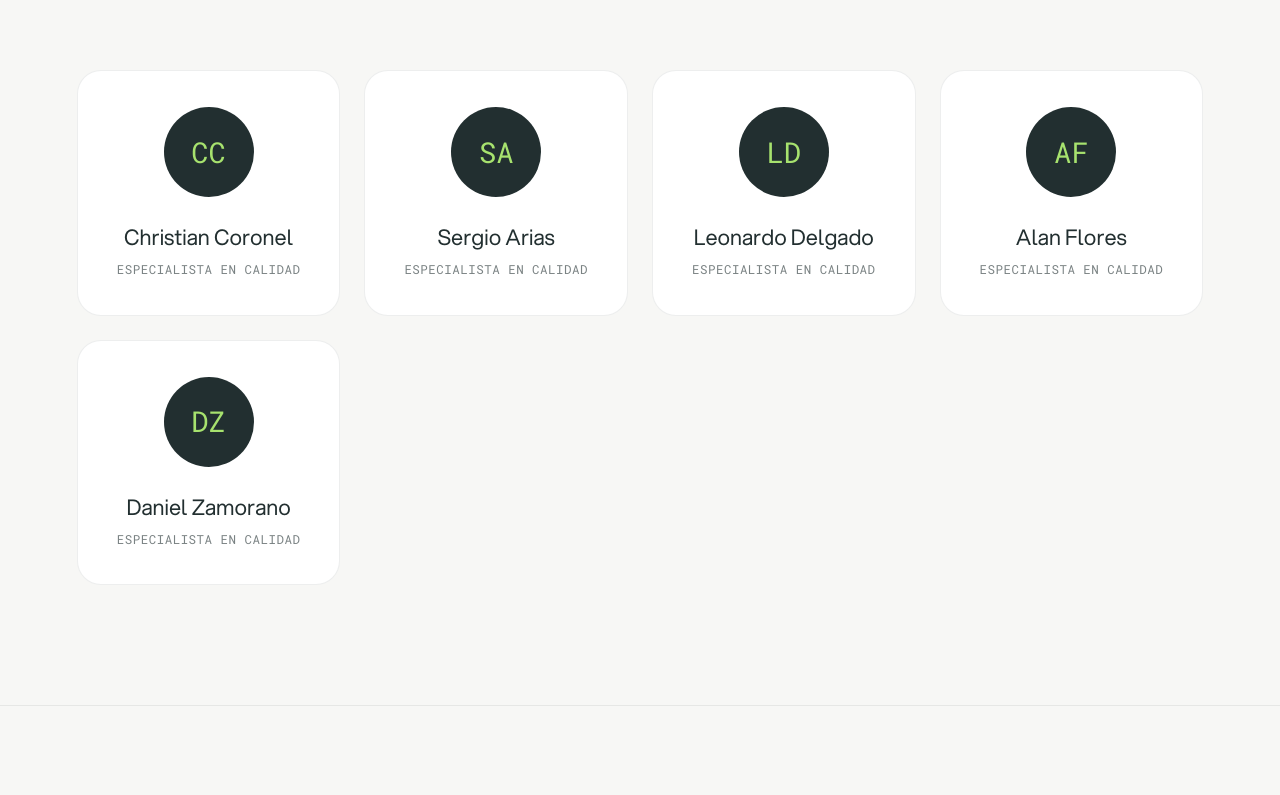
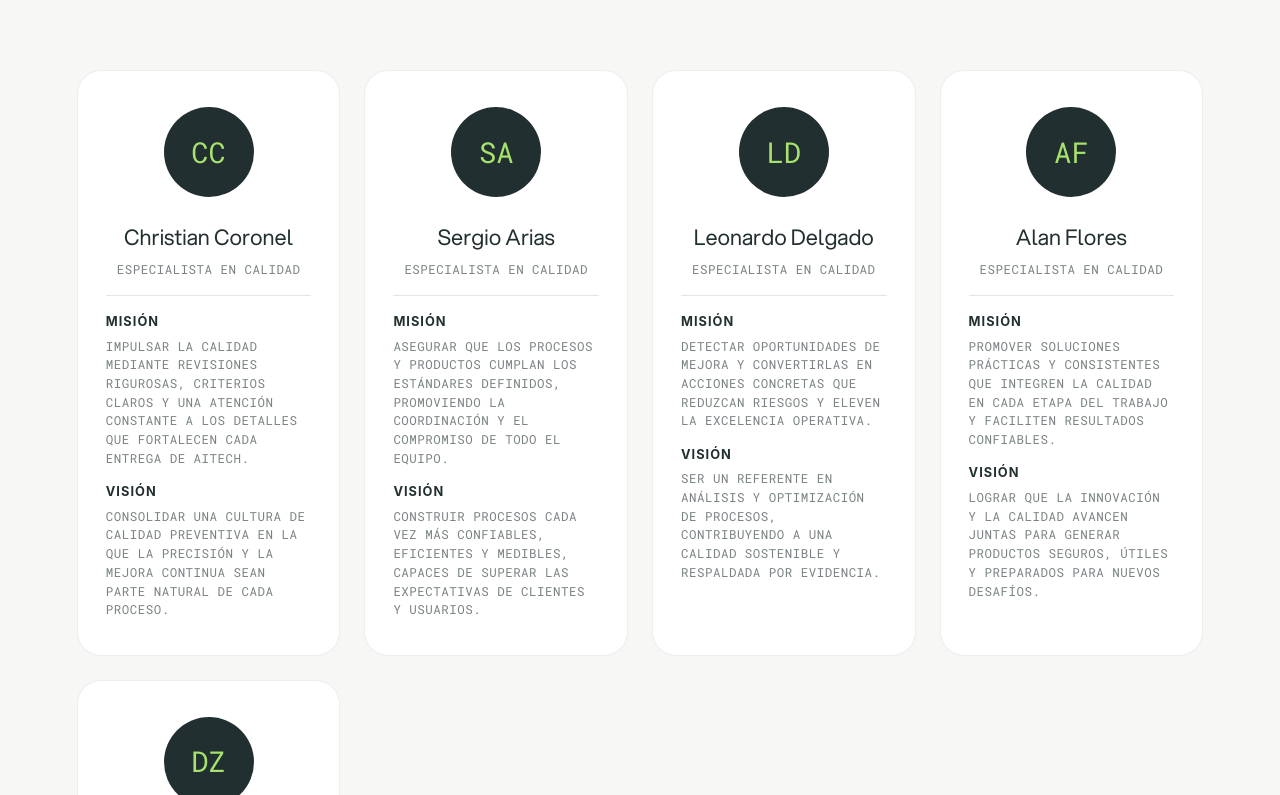
Before and after one commit to chriscc27/dinastia_arias, a React (Vite) app: page / in a window 1280 px wide. Shown: the part 9883-10678 px from the top of the page. Built offline with nearby package versions, Linux system fonts and the light colour scheme; a web font is replaced by a local one.

Commit message:
Mostrar misión y visión individual en las tarjetas del equipo

```diff
--- a/src/components/TeamSection.jsx
+++ b/src/components/TeamSection.jsx
@@ -2,7 +2,11 @@ import { teamMembers } from '../data/teamData';
 
 export default function TeamSection() {
   return (
-    <section id="equipo" className="light-section" style={{ borderTop: '1px solid rgba(34, 47, 48, 0.08)' }}>
+    <section
+      id="equipo"
+      className="light-section"
+      style={{ borderTop: '1px solid rgba(34, 47, 48, 0.08)' }}
+    >
       <div className="section-badge">
         <span className="badge-dot" />
         <span>EL EQUIPO</span>
@@ -17,11 +21,45 @@ export default function TeamSection() {
       </p>
 
       <div className="team-grid-bio">
-        {teamMembers.map((member, index) => (
-          <div className="team-card-bio" key={index}>
+        {teamMembers.map((member) => (
+          <div className="team-card-bio" key={member.initials}>
             <div className="avatar-circle">{member.initials}</div>
+
             <h3>{member.name}</h3>
             <p>{member.role}</p>
+
+            <div
+              style={{
+                marginTop: '1rem',
+                paddingTop: '1rem',
+                borderTop: '1px solid rgba(34, 47, 48, 0.12)',
+                textAlign: 'left',
+              }}
+            >
+              <h4
+                style={{
+                  margin: '0 0 0.35rem',
+                  fontSize: '0.8rem',
+                  letterSpacing: '0.08em',
+                }}
+              >
+                MISIÓN
+              </h4>
+
+              <p style={{ margin: '0 0 0.9rem' }}>{member.mission}</p>
+
+              <h4
+                style={{
+                  margin: '0 0 0.35rem',
+                  fontSize: '0.8rem',
+                  letterSpacing: '0.08em',
+                }}
+              >
+                VISIÓN
+              </h4>
+
+              <p style={{ margin: 0 }}>{member.vision}</p>
+            </div>
           </div>
         ))}
       </div>
```
